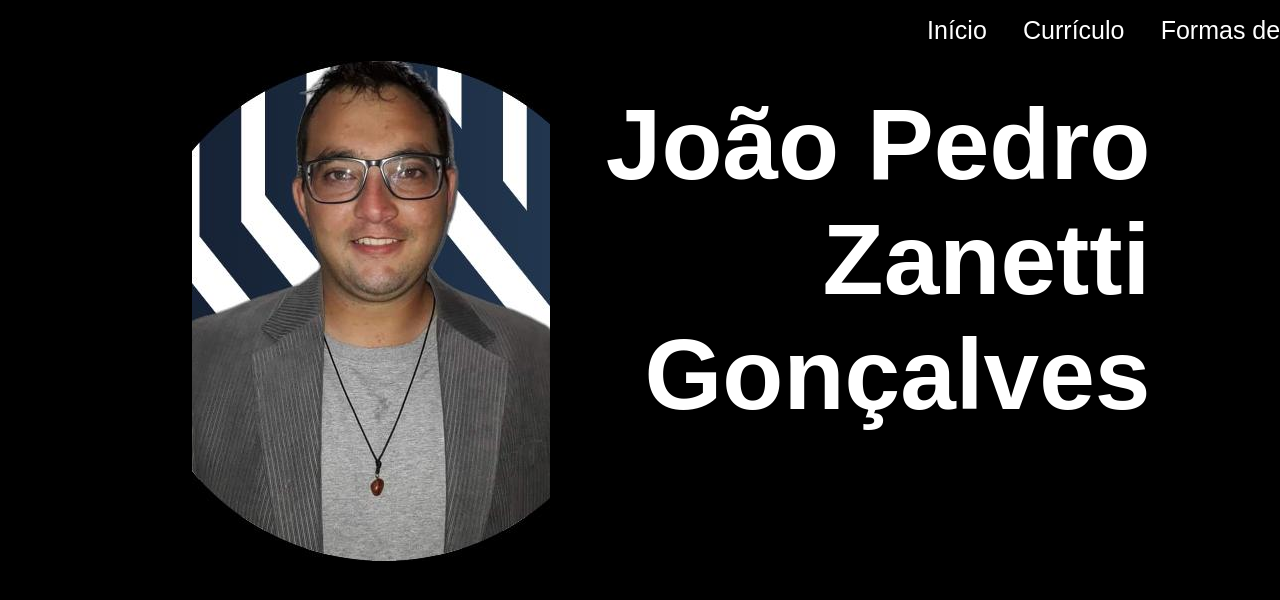
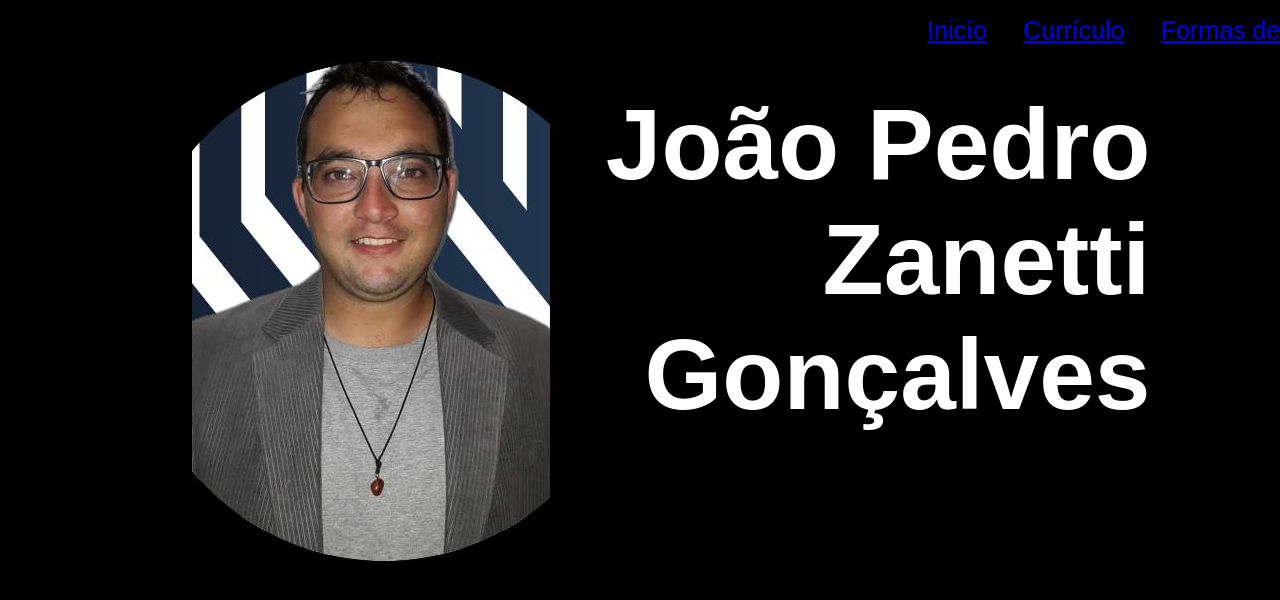
Before and after one commit to joaopedrozg/portifolio, a plain HTML site: page index.html in a window 1280 px wide. Shown: the top 600 px of the page. Drawn offline with Linux system fonts and the light colour scheme.

Commit message:
foi adicionadas as paginas curriculo e contato, e seus links

```diff
--- a/index.html
+++ b/index.html
@@ -9,9 +9,9 @@
 <body>
     <nav>
         <ul >
-        <li id="lista-menu">Início</li>
-        <li id="lista-menu">Currículo</li>
-        <li id="lista-menu">Formas de contato</li>
+        <li id="lista-menu"><a href="index.html">Inicío</a></li>
+        <li id="lista-menu"><a href="html/curriculo.html">Currículo</a></li>
+        <li id="lista-menu"><a href="html/contato.html">Formas de Contato</a></li>
         </ul>
     </nav>
 
```
Also changed, not shown: css/curriculo.css (added), html/contato.html (added), html/curriculo.html (added).
